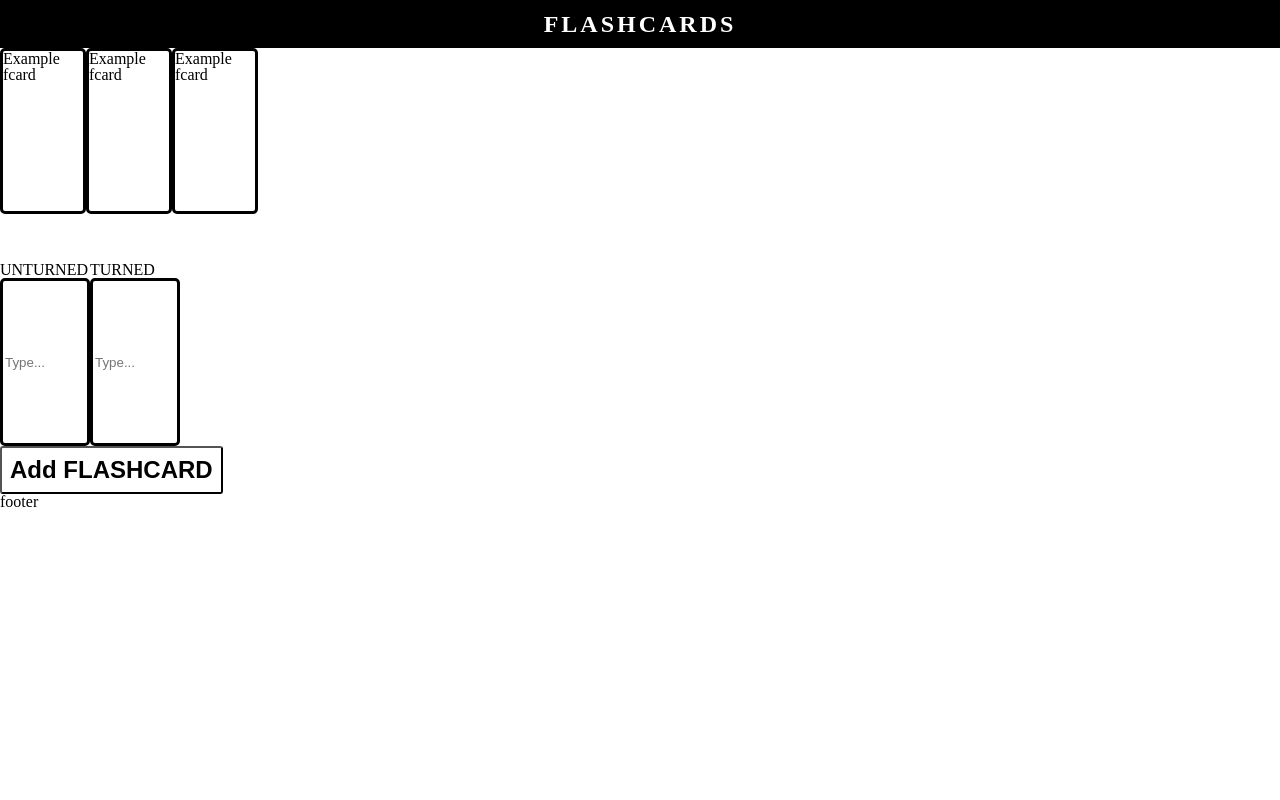
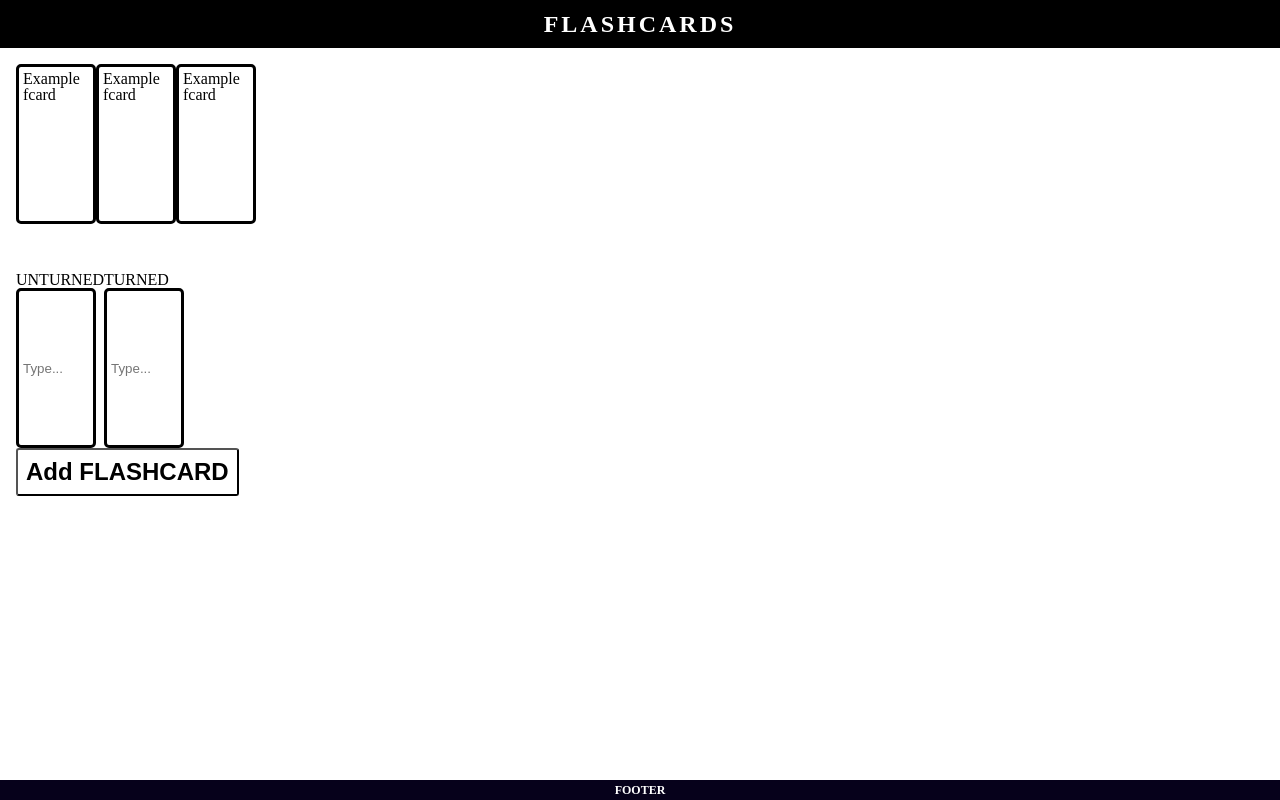
Before and after one commit to munrhalls/Oxus-Flashcards, a React (Create React App) app: page / in a window 1280 px wide. Built offline with nearby package versions, Linux system fonts and the light colour scheme.

Commit message:
skeletal css

```diff
--- a/src/App.css
+++ b/src/App.css
@@ -1,7 +1,14 @@
 @import './reset.css';
 @import './Flashcard/Flashcard.css';
 
+* {
+    box-sizing: border-box;
+}
+
 .App {
+    height: 100vh;
+    display: flex;
+    flex-direction: column;
 }
 
 .Header {
@@ -17,3 +24,22 @@
     letter-spacing: 3px;
     font-weight: bold;
 }
+
+.Main {
+    padding: 1rem;
+}
+
+.Footer {
+    align-self: flex-end;
+    margin-top: auto;
+    background-color: rgb(6, 1, 27);
+    color: #fff;
+    display: flex;
+    justify-content: center;
+    align-items: center;
+    font-size: 0.75rem;
+    font-weight: bold;
+    text-transform: uppercase;
+    height: 1.25rem;
+    width: 100%;
+}
--- a/src/App.js
+++ b/src/App.js
@@ -27,7 +27,7 @@ function App() {
   return (
     <div className="App">
       <header className="Header">Flashcards</header>
-      <main>
+      <main className="Main">
         <div className="Flashcards">
           {fcards.map((fcard) => {
             return <Flashcard key={Math.random()} fcard={fcard} />;
@@ -37,7 +37,7 @@ function App() {
           <AddFcard onAddFcard={(fcard) => onAddFcard(fcard)} />
         </div>
       </main>
-      <footer>footer</footer>
+      <footer className="Footer">Footer</footer>
     </div>
   );
 }
--- a/src/Flashcard/Flashcard.css
+++ b/src/Flashcard/Flashcard.css
@@ -7,6 +7,8 @@
     border-radius: 5px;
     width: 5rem;
     height: 10rem;
+    padding: 0.25rem;
+    cursor: pointer;
 }
 
 .Flashcard__form {
```
